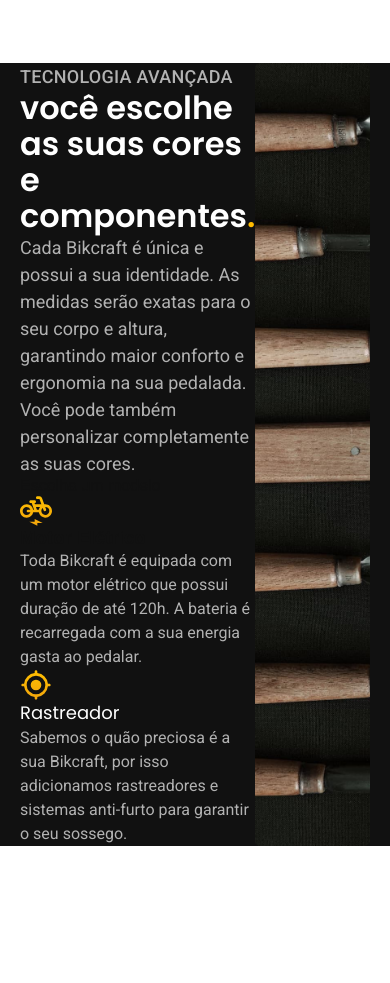
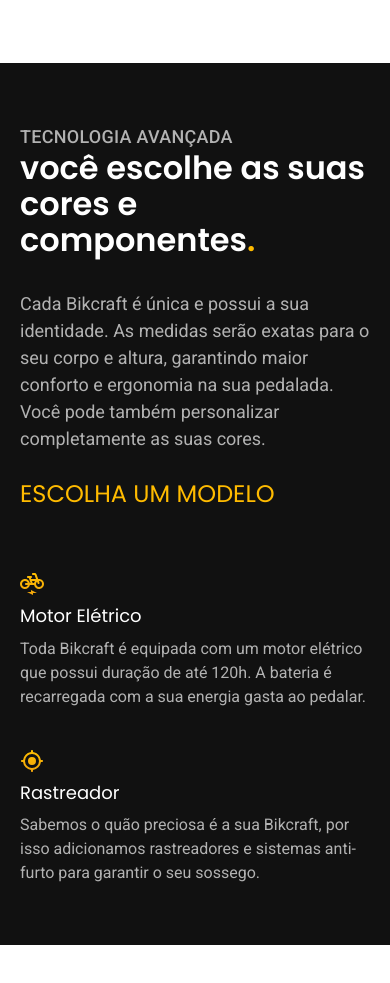
Before and after one commit to lemartins07/bikecraft, a plain HTML site: page index.html in a window 390 px wide. Shown: the part 1300-2283 px from the top of the page. Drawn offline with Linux system fonts and the light colour scheme.

Commit message:
tecnologia 2

```diff
--- a/css/home/tecnologia.css
+++ b/css/home/tecnologia.css
@@ -1,10 +1,12 @@
 .tecnologia-bg {
   background: var(--cor-11);
+  box-shadow: inset 0 80px var(--cor-0), inset 0 -80px var(--cor-0);
 }
 
 .tecnologia {
   display: grid;
   grid-template-columns: 1fr 1fr;
+  gap: 40px;
 }
 
 .tecnologia-imagem img {
@@ -13,3 +15,64 @@
   object-fit: cover;
   object-position: left;
 }
+
+.tecnologia-conteudo {
+  padding-top: 160px;
+  padding-bottom: 160px;
+}
+
+.tecnologia-conteudo > span {
+  margin-bottom: 20px;
+}
+
+.tecnologia-conteudo h2 {
+  margin-bottom: 32px;
+}
+
+.tecnologia-conteudo > p {
+  margin-bottom: 20px;
+}
+
+.tecnologia-conteudo a {
+  margin-bottom: 80px;
+}
+
+.tecnologia-vantagens {
+  display: flex;
+  gap: 40px;
+}
+
+.tecnologia-vantagens h3 {
+  margin-bottom: 8px;
+  width: max-content;
+}
+
+.tecnologia-vantagens img {
+  width: 24px;
+  margin-bottom: 8px;
+}
+
+@media (max-width: 800px) {
+  .tecnologia-bg {
+    box-shadow: initial;
+  }
+  .tecnologia {
+    grid-template-columns: 1fr;
+  }
+  .tecnologia-conteudo {
+    padding-top: 60px;
+    padding-bottom: 60px;
+  }
+  .tecnologia-imagem {
+    display: none;
+  }
+  .tecnologia-conteudo a {
+    margin-bottom: 60px;
+  }
+}
+
+@media (max-width: 600px) {
+  .tecnologia-vantagens {
+    flex-direction: column;
+  }
+}
--- a/css/utilidades/componentes.css
+++ b/css/utilidades/componentes.css
@@ -28,3 +28,18 @@
     font-size: 1rem;
   }
 }
+
+.link {
+ display: inline-block;
+ font: 500 1.5rem/1.5 "Poppins", sans-serif;
+ color: var(--cor-p1);
+ text-transform: uppercase;
+}
+
+.link::before {
+  content: "";
+  display: block;
+  width: 100%;
+  height: 4px;
+  color: currentColor;
+}
--- a/index.html
+++ b/index.html
@@ -93,12 +93,13 @@
         </p>
 
         <a class="link" href="./">Escolha um modelo</a>
-
+        <div class="tecnologia-vantagens">
           <div>
             <img src="./img/icones/eletrica.svg" alt="" />
-          <h3>Motor Elétrico</h3>
+            <h3 class="font-1-m cor-0">Motor Elétrico</h3>
             <p class="font-2-s cor-5">
-            Toda Bikcraft é equipada com um motor elétrico que possui duração de até 120h. A bateria é recarregada com a
+              Toda Bikcraft é equipada com um motor elétrico que possui duração de até 120h. A bateria é recarregada com
+              a
               sua energia gasta ao pedalar.
             </p>
           </div>
@@ -112,6 +113,7 @@
             </p>
           </div>
         </div>
+      </div>
 
       <div class="tecnologia-imagem">
         <img src="./img/fotos/tecnologia.jpg" alt="">
```
Lines whose indentation alone changed are shown as unchanged.
